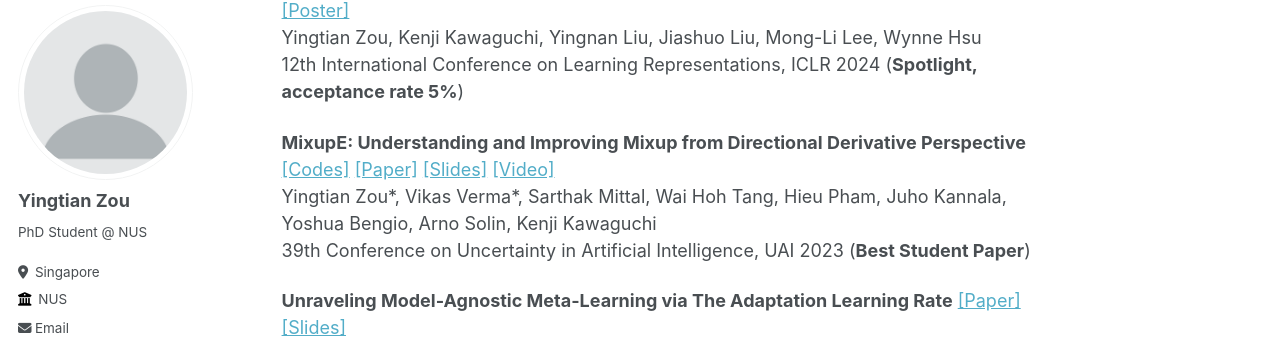
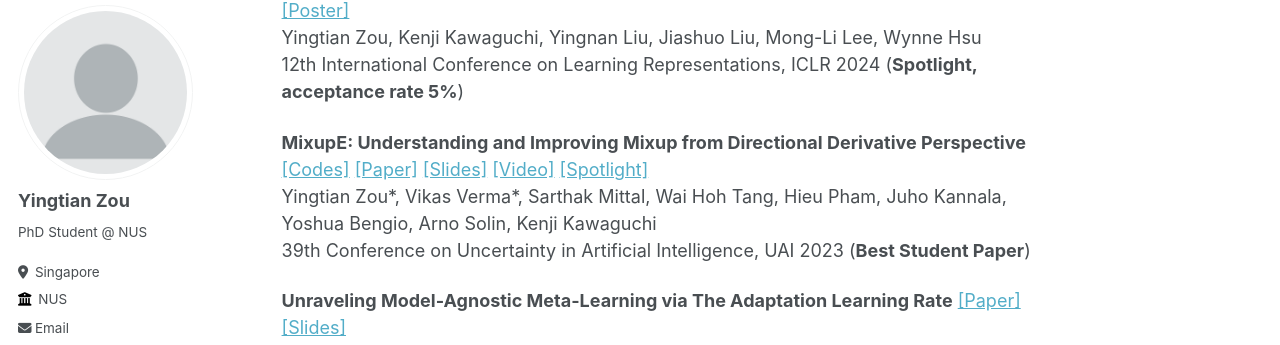
Before and after one commit to oneHuster/zyt.github.io, a Jekyll site: the page built from _pages/about.md, in a window 1280 px wide and 900 px high, scrolled down 644 px. Shown: the part 101-446 px from the top of the window. Built offline with Jekyll 4.4.1, drawn with Linux system fonts in a browser that asks for light colours; some web fonts are replaced.

Commit message:
Update about.md

```diff
--- a/_pages/about.md
+++ b/_pages/about.md
@@ -28,7 +28,7 @@ Yingtian Zou, Kenji Kawaguchi, Yingnan Liu, Jiashuo Liu, Mong-Li Lee, Wynne Hsu
 12th International Conference on Learning Representations, ICLR 2024 (**Spotlight, acceptance rate 5%**)
 
 
-**MixupE: Understanding and Improving Mixup from Directional Derivative Perspective** [[Codes]](https://github.com/oneHuster/MixupE) [[Paper]](https://arxiv.org/abs/2212.13381) [[Slides]](https://www.auai.org/uai2023/oral_slides/129-oral-slides.pdf) [[Video]](https://www.youtube.com/watch?v=Fnwi35bNZbo) \
+**MixupE: Understanding and Improving Mixup from Directional Derivative Perspective** [[Codes]](https://github.com/oneHuster/MixupE) [[Paper]](https://arxiv.org/abs/2212.13381) [[Slides]](https://www.auai.org/uai2023/oral_slides/129-oral-slides.pdf) [[Video]](https://www.youtube.com/watch?v=Fnwi35bNZbo) [[Spotlight]](https://www.comp.nus.edu.sg/bytes/2023-uai-best-student-paper-award) \
 Yingtian Zou\*, Vikas Verma\*, Sarthak Mittal, Wai Hoh Tang, Hieu Pham, Juho Kannala, Yoshua Bengio, Arno Solin, Kenji Kawaguchi \
 39th Conference on Uncertainty in Artificial Intelligence, UAI 2023 (**Best Student Paper**)
 
```
